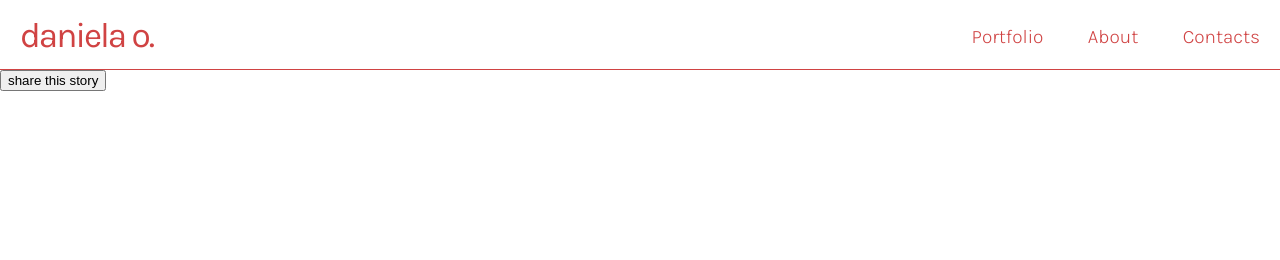
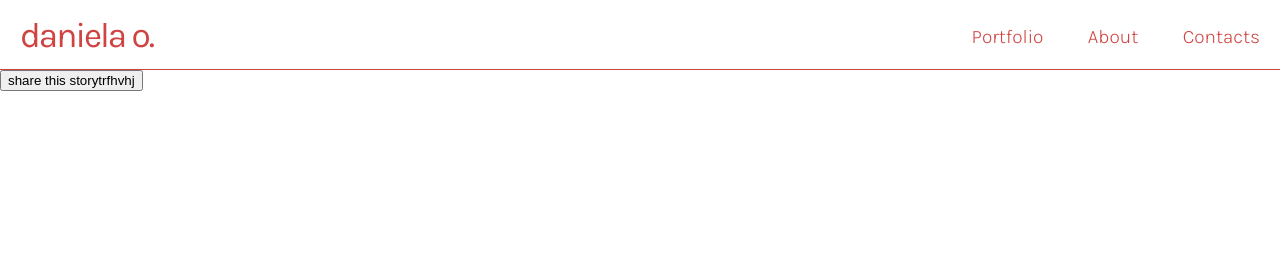
Before and after one commit to danielaloliv/project, a Jekyll site: the page built from index.html, in a window 1280 px wide. Shown: the top 260 px of the page. Built offline with Jekyll 4.4.1, drawn with Linux system fonts in a browser that asks for light colours.

Commit message:
teste 3.1

```diff
--- a/index.html
+++ b/index.html
@@ -39,7 +39,7 @@ layout: page
 
 <div class="bg"></div>
 
-<button class="botaoespecial">share this story</button>
+<button class="botaoespecial">share this storytrfhvhj</button>
 <div class="overlay"></div>
 <div class="share">
     <h2>Share now</h2>
```
